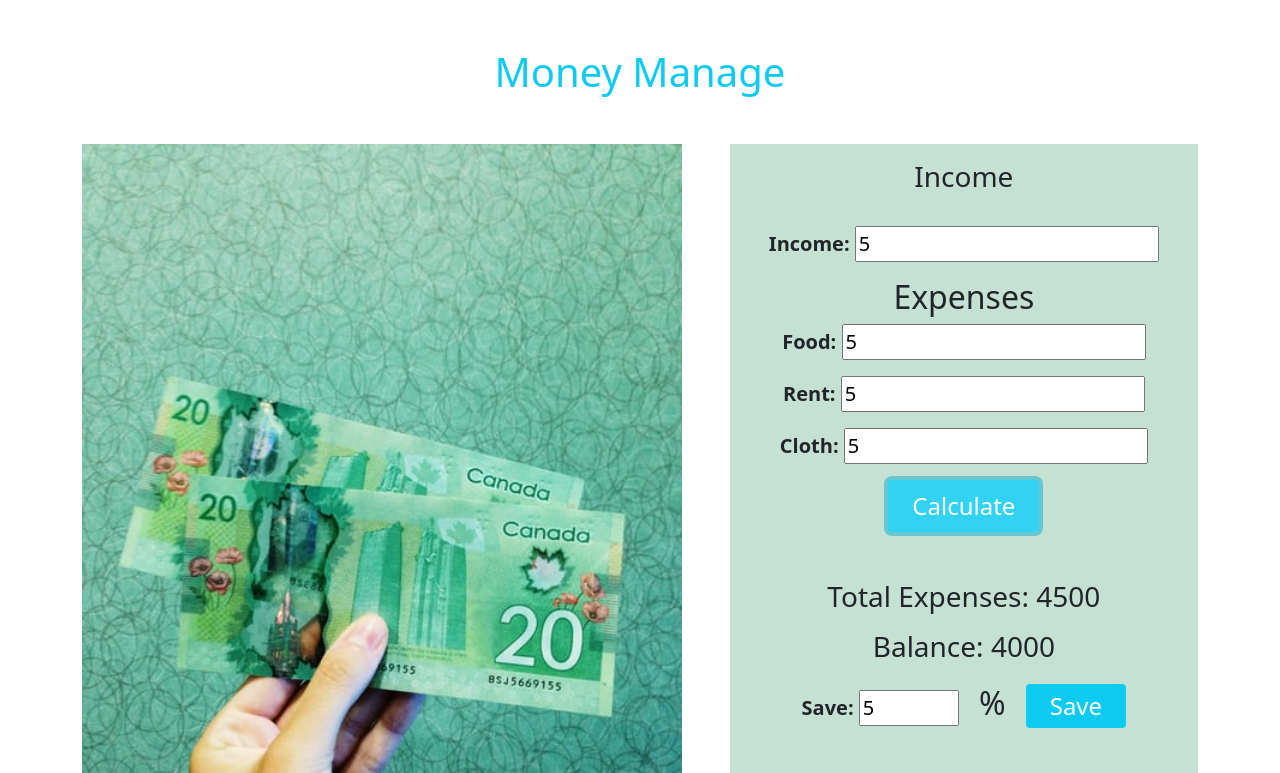
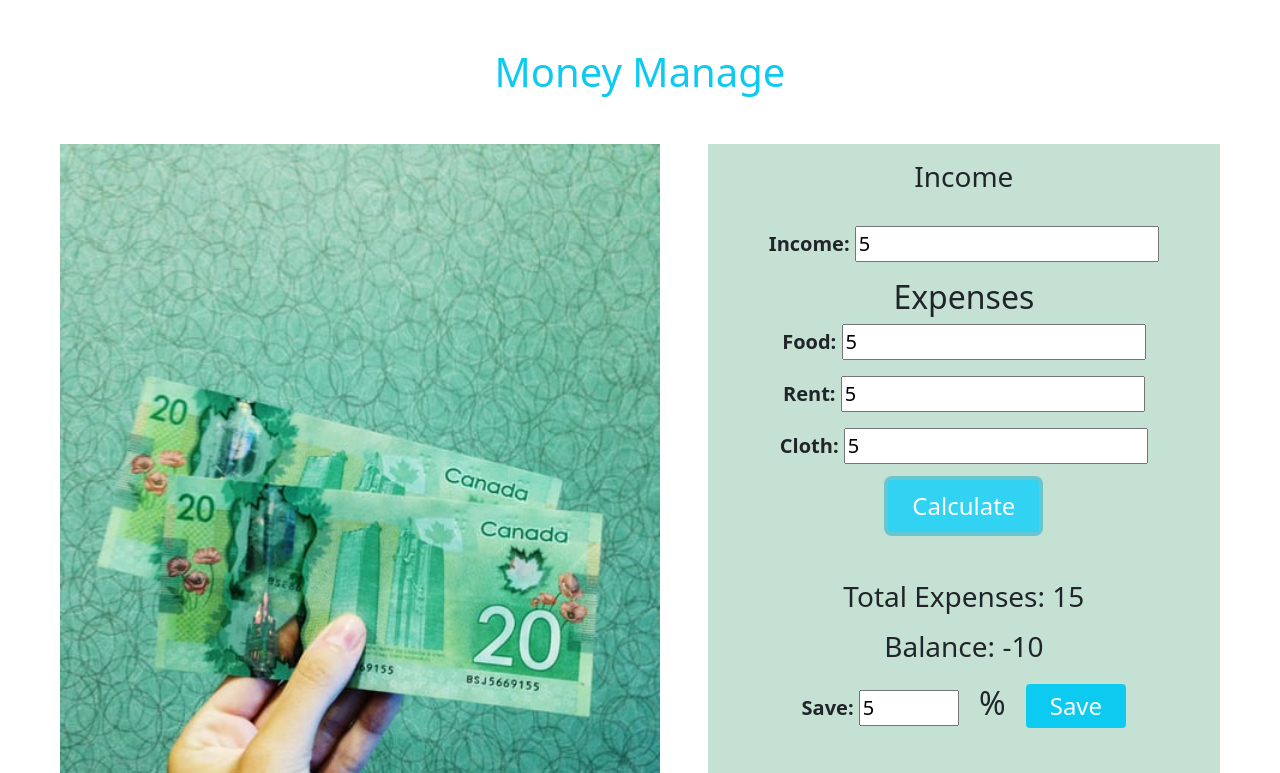
Before and after one commit to MohammadIqbalHossain/money-master, a plain HTML site: page index.html in a window 1280 px wide. Both pictures are taken after typing "5", "5", "5", "5", "5" into the empty fields and a click on the button "Calculate". Shown: the top 773 px of the page. Drawn offline with nearby package versions, Linux system fonts and the light colour scheme.

Commit message:
some js added

```diff
--- a/index.html
+++ b/index.html
@@ -7,6 +7,7 @@
     <title>Money Manage</title>
 
     <!-- Font awesome -->
+    <script src="https://kit.fontawesome.com/51365fb52a.js" crossorigin="anonymous"></script>
 
     <!-- Bootstrap -->
     <link href="https://cdn.jsdelivr.net/npm/bootstrap@5.1.3/dist/css/bootstrap.min.css" rel="stylesheet" integrity="sha384-1BmE4kWBq78iYhFldvKuhfTAU6auU8tT94WrHftjDbrCEXSU1oBoqyl2QvZ6jIW3" crossorigin="anonymous">
@@ -17,31 +18,37 @@
 <body>
 
 
-     <section class="container mx-auot">
+     <section class="container-fluid mx-auto">
          <h1 class="text-center text-info m-5">Money Manage</h1>
-        <div class="d-flex justify-content-between">
-            <div>
+        <div class="d-flex my-5 Money-manage-container">
+            <div class="ms-5 ">
                 <img src="./images/Money-manage.jfif" alt="" class="money-Manage-img">
             </div>
-            <div class="bg-success bg-opacity-25 w-100 ms-5 p-3 text-center">
-                <h3 class=" fs-3 text-center">Income</h3> <br>
 
-                <p class="fs-5 fw-bold border-0"><label for="income-input">Income: <input type="number"></label></p>
+            <!------- Income and balance calculation --------->
+            <div class="bg-success bg-opacity-25 w-100 mx-5 p-3 text-center">
+                <h3 class="fs-3 text-center">Income</h3> <br>
+
+                <p class="fs-5 fw-bold border-0"><label for="income-input">Income: <input type="number" id="income"></label></p>
 
                 <h2 class="">Expenses</h2>
 
-                <p class="fs-5 fw-bold border-0"><label for="income-input">Food: <input type="number"></label></p>
+                <p class="fs-5 fw-bold border-0"><label for="food-input">Food: <input type="number" id="food-input"></label></p>
 
-                <p class="fs-5 fw-bold border-0"><label for="income-input">Rent:  <input type="number"></label></p>
+                <p class="fs-5 fw-bold border-0"><label for="rent-input">Rent:  <input type="number" id="rent-input"></label></p>
 
-                <p class="fs-5 fw-bold border-0"><label for="income-input">Cloth:  <input type="number"></label></p>
+                <p class="fs-5 fw-bold border-0"><label for="cloth-input">Cloth:  <input type="number" id="cloth-input"></label></p>
 
-                <button class="btn-info py-2 px-4 fs-4 border-0 rounded-lg fs-3 text-white rounded">Calculate</button>
+                <button class="btn-info py-2 px-4 fs-4 border-0 rounded-lg fs-3 text-white rounded" id="calculate-btn">Calculate</button>
 
-                <h3 class="mt-5">Total Expenses: 4500</h3>
+                <h3 class="mt-5">Total Expenses: <span id="total-expanses">4500</span></h3>
 
-                <h3 class="mt-3">Balance: 4000</h3>
+                <h3 class="mt-3">Balance: <span id="balance">4000</span> </h3>
 
+             <!---x---- Income and balance calculation ----x----->
+
+
+                <!--------- Saving aera --------->
                 <div class="mt-3">
                     <p class="fs-5 fw-bold border-0 d-inline"><label for="income-input">Save:  <input class="money-mange-input" type="number"></label></p>
                     <span class="fs-2 mx-3">%</span>
@@ -53,7 +60,16 @@
 
                 </div>
 
+                <!---------- Validation messagwe --------->
+                <div class="notify">
+                    <h3 class="mt-3 text-danger">Please give a valid input <i class="fa-solid fa-skull-crossbones"></i></h3>
+                </div>
+                <!--x--------- Validation messagwe ----x->
+
+
+                <!-------x-------- Saving aera ------x------>
             </div>
+
         </div>
 
      </section>
--- a/js/script.js
+++ b/js/script.js
@@ -0,0 +1,43 @@
+document.getElementById('calculate-btn').addEventListener('click', function(){
+    // const foodInput = document.getElementById('food-input');
+    // const rentInput = document.getElementById('rent-input');
+    // const clothInput = document.getElementById('cloth-input');
+
+    // const foodInputValue = foodInput.value;
+    // const rentInputValue = rentInput.value;
+    // const clothInputValue = clothInput.value
+
+    // const totalExpenses = document.getElementById('total-expanses');
+    // const expanceSum = totalExpenses.innerText = parseInt(foodInputValue) + parseInt(rentInputValue) + parseInt(clothInputValue);
+
+
+    // const income = document.getElementById('income').value;
+    // const incomeValue = parseInt(income);
+    // const balance = document.getElementById('balance');
+    // balance.innerText = incomeValue - expanceSum;
+
+  updateInput('food-input', 'rent-input', 'cloth-input')
+
+})
+
+
+
+function updateInput(inputId){
+    const foodInput = document.getElementById(inputId);
+    const rentInput = document.getElementById(inputId);
+    const clothInput = document.getElementById(inputId);
+
+    const foodInputValue = foodInput.value;
+    const rentInputValue = rentInput.value;
+    const clothInputValue = clothInput.value
+
+    const totalExpenses = document.getElementById('total-expanses');
+    const expanceSum = totalExpenses.innerText = parseInt(foodInputValue) + parseInt(rentInputValue) + parseInt(clothInputValue);
+
+
+    const income = document.getElementById('income').value;
+    const incomeValue = parseInt(income);
+    const balance = document.getElementById('balance');
+    balance.innerText = incomeValue - expanceSum;
+
+}
```
Also changed, not shown: css/styles.css (+16 -0 lines).
